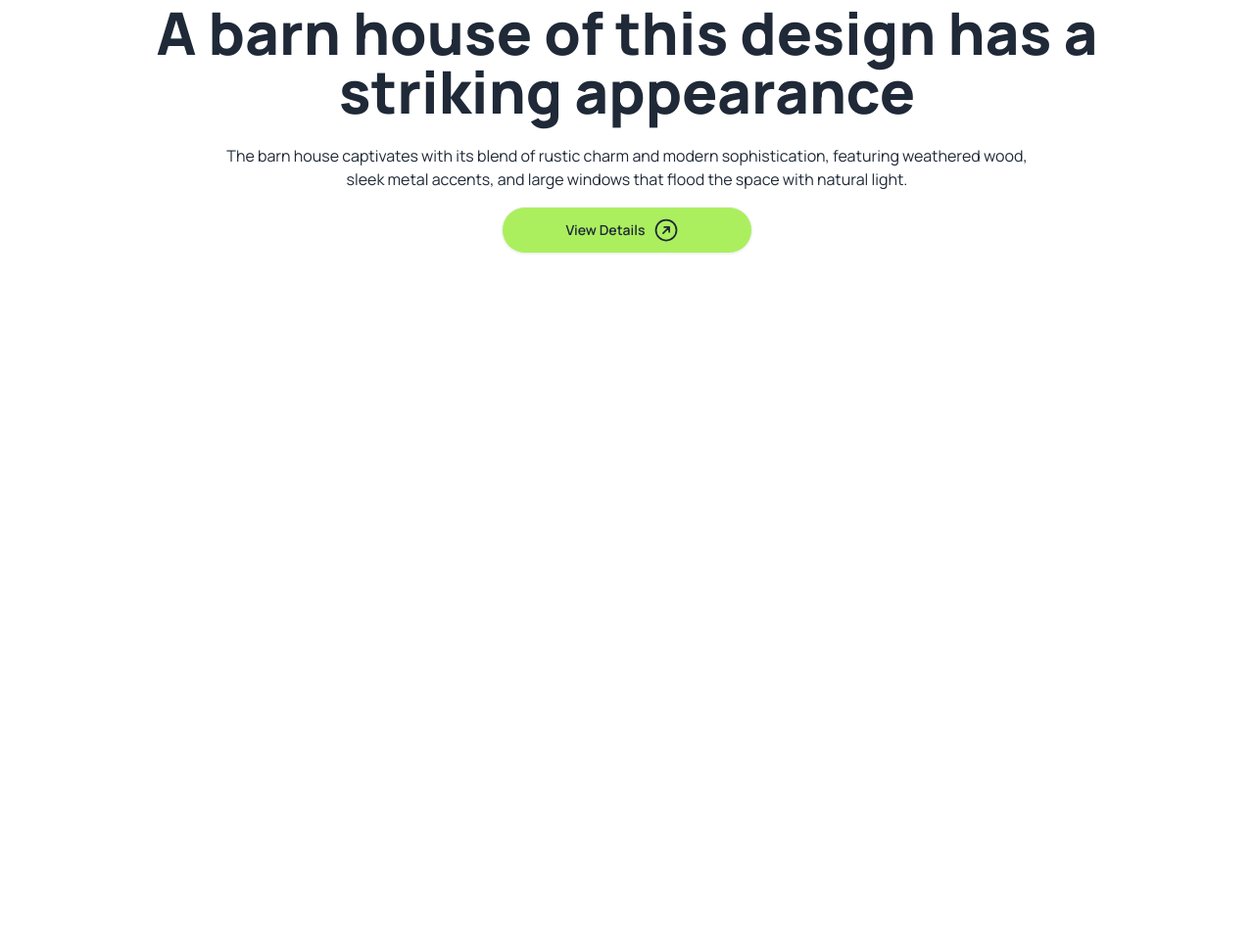
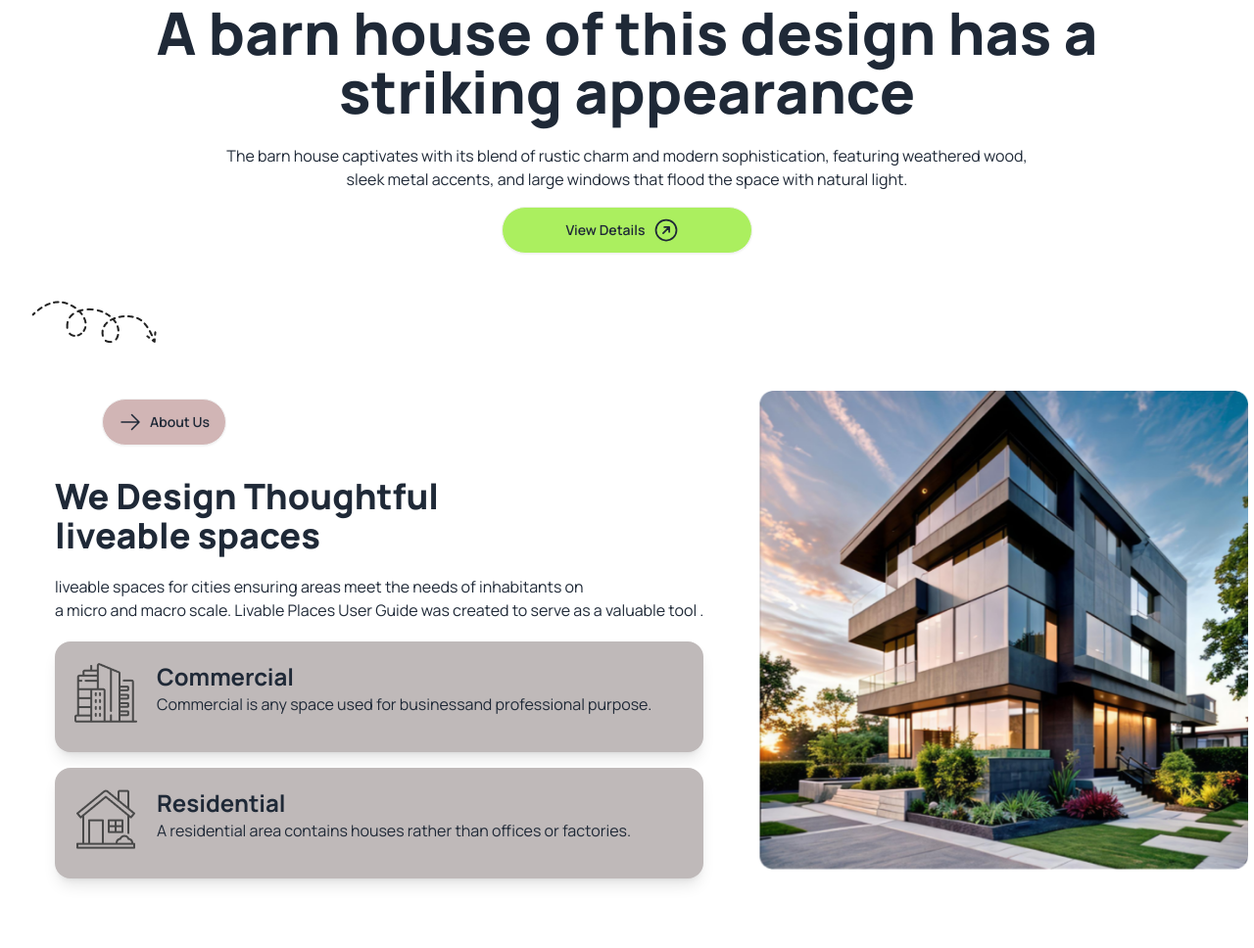
Before and after one commit to nawshinsprogrammer/work-station-4, a plain HTML site: page index.html in a window 1280 px wide. Shown: the part 427-1395 px from the top of the page at 98% size. Before the commit the page ends 800 px from the top, so only its background shows below. Drawn offline with nearby package versions, Linux system fonts and the light colour scheme.

Commit message:
added main section

```diff
--- a/index.html
+++ b/index.html
@@ -123,6 +123,64 @@
 
 
     </header>
+
+    <main>
+  <!-- main part start -->
+   <section class="my-8 ">
+    <img class="mx-8" src="./assets/Vector.png">
+    <div class="flex">
+    <div class=p-14 >
+      <button class="btn rounded-full bg-[#d1b5b5] mx-12  mb-3 my-auto">
+
+        <svg xmlns="http://www.w3.org/2000/svg" fill="none" viewBox="0 0 24 24" stroke-width="1.5" stroke="currentColor" class="size-6">
+          <path stroke-linecap="round" stroke-linejoin="round" d="M13.5 4.5 21 12m0 0-7.5 7.5M21 12H3" />
+        </svg>
+
+        About Us</button>
+      <h2 class="text-4xl  font-extrabold mt-5">We Design Thoughtful<br>
+      liveable spaces</h2>
+      <p class="my-5"> liveable spaces for cities ensuring areas meet the needs of inhabitants on <br>
+        a micro and
+         macro scale.
+         Livable Places User Guide was created to serve as a valuable tool .</p>
+
+      <div class="flex gap-5 my-4 rounded-2xl shadow-lg p-5 bg-[#bfb9b9]">
+        <div>
+          <img class="mb-2" src="./assets/commercial.png">
+
+        </div>
+        <div>
+          <h3 class="text-2xl font-bold">Commercial</h3>
+          <p>Commercial is any space used for businessand professional purpose. </p>
+
+        </div>
+
+
+      </div>
+
+      <div class="flex gap-5 my-3 rounded-2xl shadow-lg p-5 bg-[#bfb9b9]">
+        <div>
+          <img class="mb-2" src="./assets/residential.png">
+
+        </div>
+        <div>
+          <h3 class="text-2xl font-bold">Residential</h3>
+          <p>A residential area contains houses rather than offices or factories.</p>
+
+        </div>
+      </div>
+    </div>
+
+    <div class="w-[500px] my-6">
+      <img class="mt-6" src="./assets/Rectangle.png">
+    </div>
+
+    </div>
+
+
+   </section>
+
+    </main>
     <footer>
 
 
```
